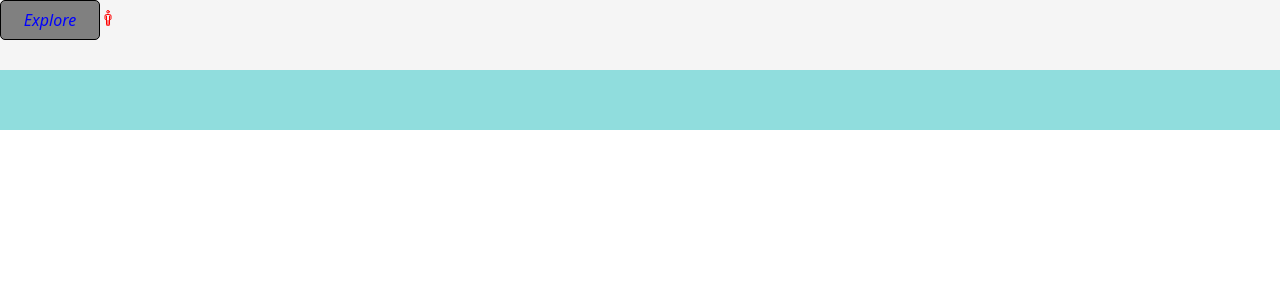
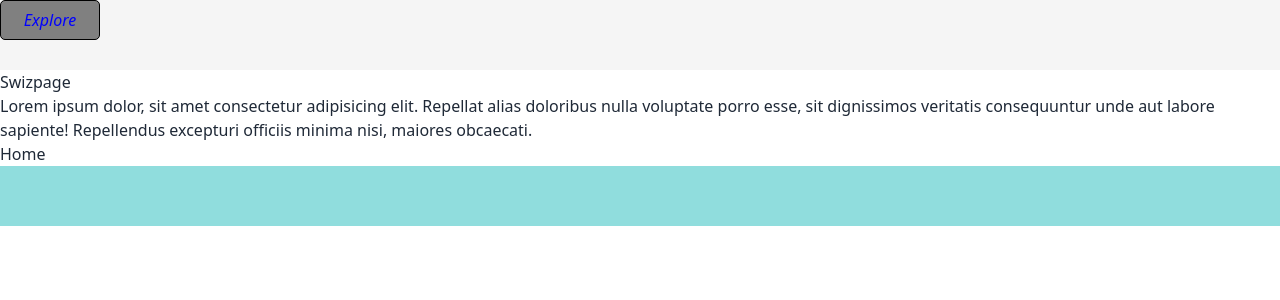
Before and after one commit to swathireddappa/Redi-final-project, a React (Create React App) app: page /swizpage in a window 1280 px wide. Before the commit this address had no page. Shown: the top 300 px of the page. Built offline with nearby package versions, Linux system fonts and the light colour scheme.

Commit message:
add some pics , desc and button in 1st page

```diff
--- a/src/App.jsx
+++ b/src/App.jsx
@@ -11,6 +11,7 @@ import Itlpage from './Components/Itlpage';
 import Barcpage from './Components/Barcpage';
 import Pragpage from './Components/Pragpage';
 import Gdanskpage from './Components/Gdanskpage';
+import Swizpage from './Components/Swizpage';
 
 
 function App() {
@@ -24,12 +25,13 @@ function App() {
 
       <Routes>
       <Route path ='/'  element={<Main />}> </Route>
-      <Route path ='/page2'  element={<Page2 user ={user}/>}> </Route>
+      <Route path ='/page2'  element={<Page2 user ={user} /> }> </Route>
       <Route path= '/munpage' element={<Munpage />}/>
       <Route path ='/itlpage' element={<Itlpage />} />
       <Route path ='/barcpage' element={<Barcpage />}/>
       <Route path ='/pragpage' element ={<Pragpage />} />
       <Route path='/gdanskpage' element={<Gdanskpage />} />
+      <Route  path ='/swizpage' element={<Swizpage />}/>
       </Routes>
 
       <Footer></Footer>
--- a/src/Components/Munpage.jsx
+++ b/src/Components/Munpage.jsx
@@ -2,12 +2,21 @@ import React from 'react'
 
 function Munpage() {
   return (
-    <div>images
-    <p>Lorem ipsum dolor sit, amet consectetur
-        adipisicing elit. Voluptatibus assumenda necessitatibus maiores
-         distinctio. Dolores quam perspiciatis voluptatum consectetur fugiat
-         corporis alias. Aperiam dolorum illo ex. Quisquam veritatis eveniet optio
-         sapiente.</p>
+    <div className='munpage'>
+        <img src="https://ik.imagekit.io/8sp02fxgg/munich2.webp?updatedAt=1686827607858" alt="" />
+        <img src="https://ik.imagekit.io/8sp02fxgg/munich4.png?updatedAt=1686828644987" alt="" />
+        <img src="https://ik.imagekit.io/8sp02fxgg/munich3.webp?updatedAt=1686828644798" alt="" />
+
+
+    <p>Munich is the capital and largest city of the German state of
+         Bavaria, on the banks of the River Isar, north of the Bavarian Alps.
+          Munich is the third largest city in Germany, after Berlin and Hamburg,
+        with a population of around 1.49 million. The Munich Metropolitan
+         Region is home to 5.6 million people.</p>
+
+         <button>Home</button>
+
+         <button>Book</button>
     </div>
   )
 }
--- a/src/Components/Page2.jsx
+++ b/src/Components/Page2.jsx
@@ -36,7 +36,7 @@ function Page2() {
 
         <div>
         <img src="https://ik.imagekit.io/8sp02fxgg/switz.jpg?updatedAt=1687177601264" alt="" />
-        <button className='switz'>SwitzerLand</button>
+        <Link  to='/Swizpage'><button className='switz'>SwitzerLand</button></Link>
         </div>
 
 
--- /dev/null
+++ b/src/Components/Swizpage.jsx
@@ -0,0 +1,17 @@
+import React from 'react'
+
+function Swizpage() {
+  return (
+    <div>Swizpage
+
+        <p>Lorem ipsum dolor, sit amet consectetur adipisicing elit. Repellat alias doloribus nulla voluptate
+             porro esse, sit dignissimos veritatis
+            consequuntur unde aut labore sapiente! Repellendus
+            excepturi officiis minima nisi, maiores obcaecati.</p>
+            <button>Home</button>
+
+    </div>
+  )
+}
+
+export default Swizpage
```
